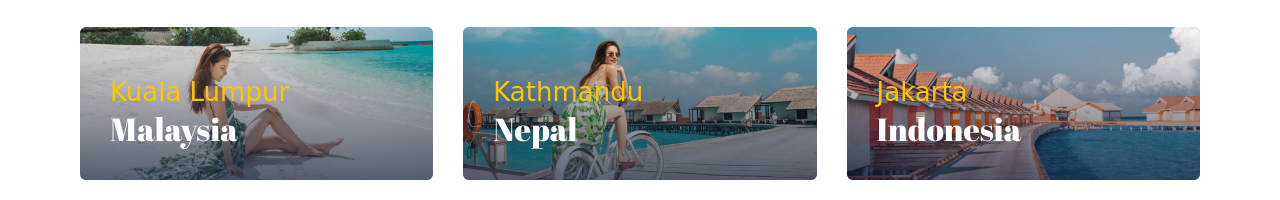
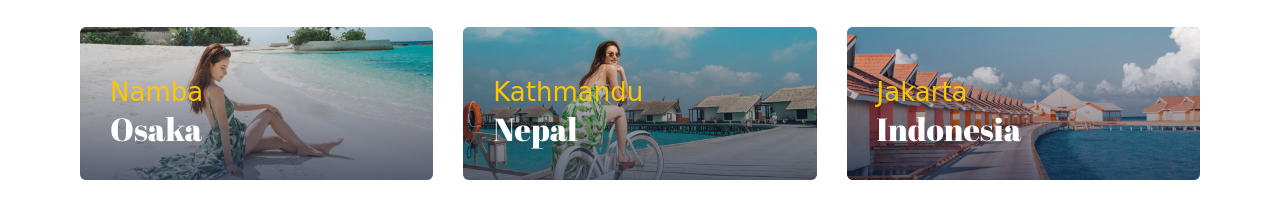
Before and after one commit to br0wnb0y/kizunawanderlust, a plain HTML site: page index.html in a window 1280 px wide. Shown: the part 1542-1742 px from the top of the page. Drawn offline with nearby package versions, Linux system fonts and the light colour scheme; a web font is replaced by a local one.

Commit message:
city name changed

```diff
--- a/index.html
+++ b/index.html
@@ -190,9 +190,9 @@
                 </figure>
 
                 <div class="card-content">
-                  <p class="card-subtitle">Kuala Lumpur</p>
+                  <p class="card-subtitle">Namba</p>
 
-                  <h3 class="h3 card-title">Malaysia</h3>
+                  <h3 class="h3 card-title">Osaka</h3>
                 </div>
 
               </a>
```
